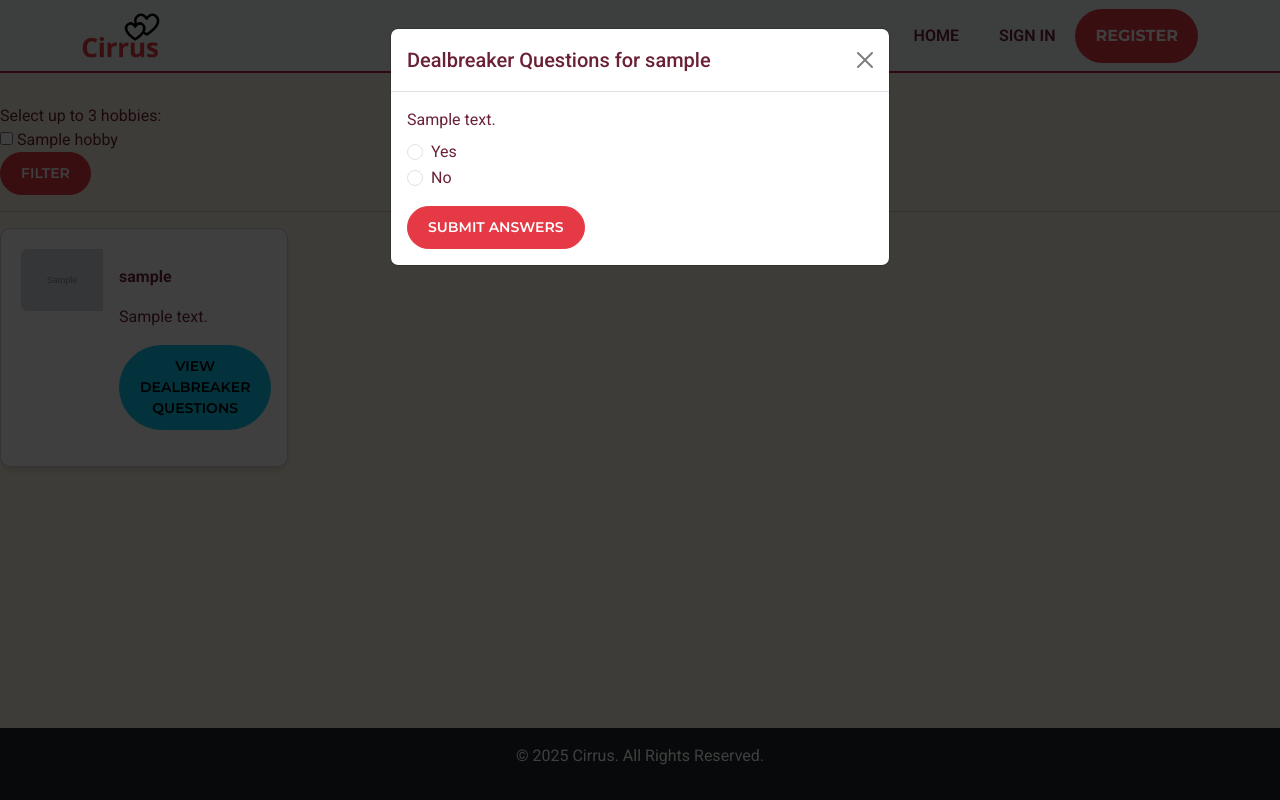
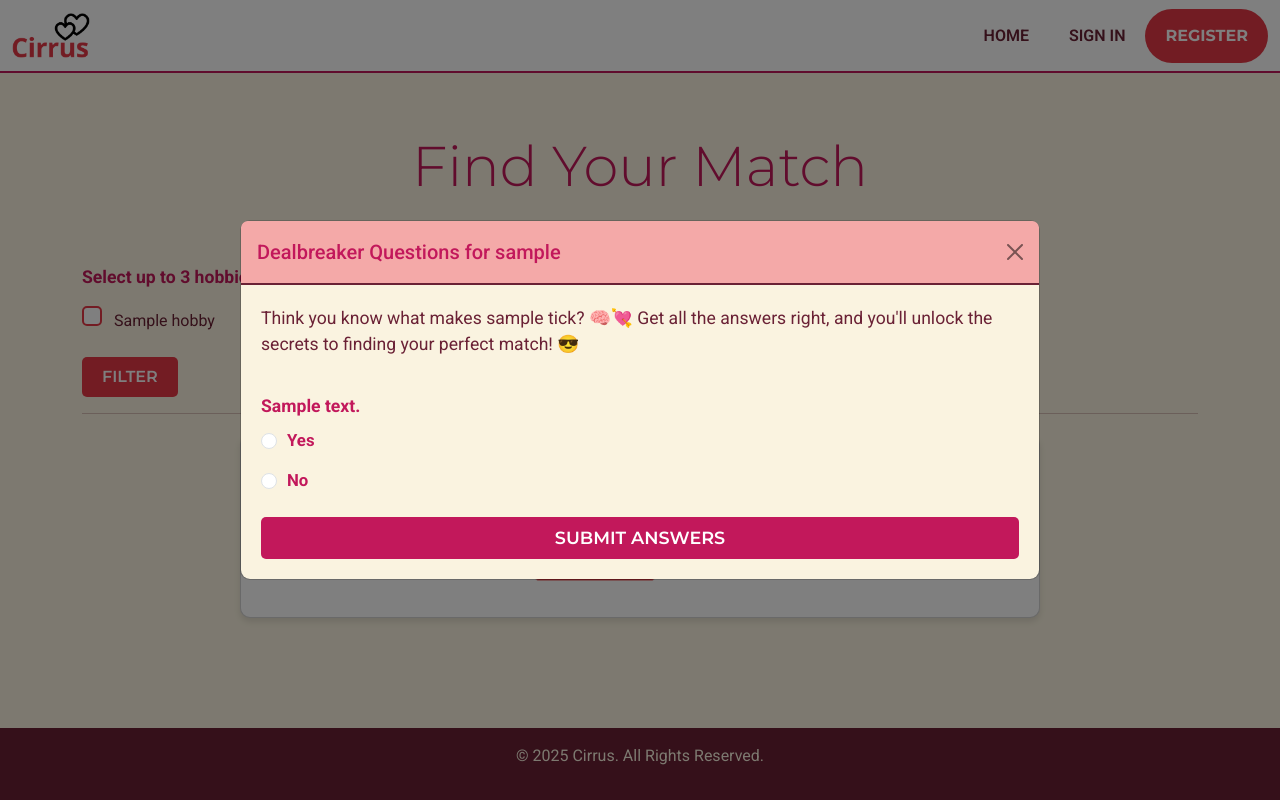
Before and after one commit to Loudotcom/love.exe, a Django app: template matching_project/templates/match/matching_list.html in a window 1280 px wide, after a click on "VIEW MORE". Run offline with Django 5.2, Linux system fonts and the light colour scheme; the template is opened without the code that fills it: most values are stand-ins (such as "Sample title", 1, 10 or a date in 2020); grey boxes marked "Sample" are stand-in pictures; some libraries are stand-ins or nearby versions.

Commit message:
Style matching page, footer and update margins in profile pages

```diff
--- /dev/null
+++ b/matching_project/static/css/matching_list.css
@@ -0,0 +1,200 @@
+.matching-h {
+    margin-bottom: 4rem;
+}
+
+.blurred-image {
+    filter: blur(5px);
+}
+
+.profile-card {
+    background-color: var(--white);
+    border-radius: 10px;
+    box-shadow: 0 4px 6px rgba(0, 0, 0, 0.1);
+    max-width: 800px;
+    margin: 20px auto;
+    padding: 20px;
+    transition: transform 0.3s ease-in-out;
+}
+
+.profile-card:hover {
+    transform: scale(1.05);
+}
+
+.profile-img {
+    width: 100%;
+    max-width: 120px;
+    height: auto;
+    border-radius: 50%;
+    object-fit: cover;
+    margin: 0 auto;
+}
+
+.card-body {
+    padding-left: 20px;
+}
+
+.card-body p {
+    font-size: 1rem;
+    margin-bottom: 10px;
+    color: var(--elegant-wine);
+}
+
+.card-body p strong {
+    font-size: 1.1rem;
+    color: var(--deep-rose);
+}
+
+.btn-info {
+    background-color: var(--passionate-red);
+    border-color: var(--blush-pink);
+    padding: 10px 20px;
+    border-radius: 5px;
+    color: var(--white);
+}
+
+.btn-info:hover {
+    background-color: var(--deep-rose);
+    border-color: var(--deep-rose);
+}
+
+.btn-sm {
+    font-size: 0.9rem;
+    padding: 8px 15px;
+}
+
+.modal-content {
+    background-color: var(--white);
+    color: var(--elegant-wine);
+    border-radius: 8px;
+}
+
+.modal-header {
+    background-color: var(--blush-pink);
+    color: var(--elegant-wine);
+    border-bottom: 2px solid var(--deep-rose);
+}
+
+.modal-body {
+    padding: 20px;
+    font-size: 1rem;
+    color: var(--elegant-wine);
+}
+
+.form-label {
+    font-size: 1.1rem;
+    font-weight: bold;
+    color: var(--deep-rose);
+}
+
+.form-check-label {
+    font-size: 1rem;
+    color: var(--deep-rose);
+}
+
+.modal-footer {
+    background-color: var(--blush-pink);
+}
+
+.form-check-input {
+    margin-top: 5px;
+    margin-right: 10px;
+}
+
+.like-button, .dislike-button {
+    color: var(--white);
+    border: none;
+    padding: 8px 20px;
+    border-radius: 5px;
+    font-size: 1rem;
+}
+
+.like-button {
+    background-color: #28a745;
+}
+
+.dislike-button {
+    background-color: #dc3545;
+}
+
+.like-button:hover {
+    background-color: #218838;
+}
+
+.dislike-button:hover {
+    background-color: #c82333;
+}
+
+.alert-danger {
+    background-color: #dc3545;
+    color: var(--white);
+    font-size: 1rem;
+    margin-top: 20px;
+    padding: 15px;
+    border-radius: 5px;
+    display: none;
+}
+
+label {
+    font-size: 1.1rem;
+    color: var(--deep-rose);
+    font-weight: bold;
+    display: block;
+    margin-bottom: 15px;
+}
+
+.hobbies-container {
+    display: flex;
+    flex-wrap: wrap;
+    gap: 10px;
+}
+
+input[type="checkbox"] {
+    appearance: none;
+    width: 20px;
+    height: 20px;
+    border: 2px solid var(--passionate-red);
+    border-radius: 5px;
+    position: relative;
+    background-color: var(--white);
+    cursor: pointer;
+    transition: background-color 0.3s ease, border-color 0.3s ease;
+}
+
+input[type="checkbox"]:checked {
+    background-color: var(--passionate-red);
+    border-color: var(--deep-rose);
+}
+
+input[type="checkbox"]:checked::before {
+    content: "✓";
+    position: absolute;
+    top: -2px;
+    left: 4px;
+    color: var(--white);
+    font-size: 14px;
+    font-weight: bold;
+}
+
+input[type="checkbox"] + span {
+    font-size: 1rem;
+    color: var(--elegant-wine);
+    margin-left: 8px;
+    cursor: pointer;
+}
+
+button[type="submit"] {
+    background-color: var(--passionate-red);
+    color: var(--white);
+    font-size: 1rem;
+    padding: 8px 20px;
+    border: none;
+    border-radius: 5px;
+    cursor: pointer;
+    width: auto;
+    transition: background-color 0.3s ease;
+    display: inline-block;
+}
+
+button[type="submit"]:hover {
+    background-color: var(--deep-rose);
+}
--- a/matching_project/static/css/style.css
+++ b/matching_project/static/css/style.css
@@ -220,3 +220,8 @@ legend.form-label {
   box-shadow: 0 4px 8px rgba(0, 0, 0, 0.1);
   background-color: rgb(248 249 250);
 }
+
+footer {
+  background-color: var(--elegant-wine);
+  color: var(--soft-ivory);
+}
--- a/matching_project/templates/base.html
+++ b/matching_project/templates/base.html
@@ -20,6 +20,7 @@
     <!-- Custom CSS -->
     <link rel="stylesheet" href="{% static 'css/style.css' %}">
     <link rel="stylesheet" href="{% static 'css/profile.css' %}">
+    <link rel="stylesheet" href="{% static 'css/matching_list.css' %}">
 
     <title>Cirrus</title>
     <link rel="icon" type="image/png" href="{% static 'favicon.png' %}">
--- a/matching_project/templates/includes/footer.html
+++ b/matching_project/templates/includes/footer.html
@@ -1,3 +1,3 @@
-<footer class="bg-dark text-white text-center py-3">
+<footer class="text-center py-3">
     <p>&copy; 2025 Cirrus. All Rights Reserved.</p>
 </footer>
--- a/matching_project/templates/includes/navbar.html
+++ b/matching_project/templates/includes/navbar.html
@@ -1,10 +1,9 @@
 {% load static %}
 
-<nav class="navbar navbar-expand-lg navbar-light bg-light fixed-top">
-    <div class="container">
+<nav class="navbar navbar-expand-lg navbar-light fixed-top">
+    <div class="container-fluid">
         <!-- Ensure the user cannot access other pages once they register until they complete their profile -->
-        <a class="navbar-brand fw-bold text-danger"
-            href="{% if request.path != '/matching/update-profile/' %}{% url 'home' %}{% else %}{% url 'update-profile'%}{% endif %}">
+        <a class="navbar-brand fw-bold" href="{% if request.path != '/matching/update-profile/' %}{% url 'home' %}{% else %}{% url 'update-profile'%}{% endif %}">
             <!-- Insert site logo here -->
             <img src="{% static 'images/logo-bold.png' %}" height="45" class="d-inline-block align-top" alt="">
         </a>
--- a/matching_project/templates/match/matching_list.html
+++ b/matching_project/templates/match/matching_list.html
@@ -2,16 +2,22 @@
 {% load static %}
 
 {% block content %}
-<h2>Find Your Match</h2>
+<section class="container mt-5 mb-5">
+    <h2 class="display-4 matching-h">Find Your Match</h2>
 
 <form method="GET">
     {% csrf_token %}
-    <label>Select up to 3 hobbies:</label><br>
+    <label for="hobbies">Select up to 3 hobbies:</label>
+
+    <div class="hobbies-container">
         {% for hobby in hobbies %}
+            <div>
                 <input type="checkbox" name="hobbies" value="{{ hobby.name }}"
                     {% if hobby.name in selected_hobbies %} checked {% endif %}>
-        {{ hobby.name }}
+                <span>{{ hobby.name }}</span>
+            </div>
         {% endfor %}
+    </div>
     <br>
     <button type="submit" class="btn btn-primary btn-sm">Filter</button>
 </form>
@@ -19,13 +25,13 @@
 <hr>
 
 {% for profile in profiles %}
-    <div class="profile-card card mb-3" style="max-width: 18rem;">
+    <div class="profile-card card mb-3 matching-profile-card">
         <div class="row g-0">
             <div class="col-md-4">
                 {% if profile.profile_picture %}
-                <img src="{{ profile.profile_picture.url }}" class="img-fluid rounded-start" alt="Profile Picture">
+                <img src="{{ profile.profile_picture.url }}" class="blurred-image img-fluid rounded-start profile-img" alt="Profile Picture">
                 {% else %}
-                <img src="/static/default-profile.png" class="img-fluid rounded-start" alt="Default Profile Picture">
+                <img src="/static/default-profile.png" class="blurred-image img-fluid rounded-start profile-img" alt="Default Profile Picture">
                 {% endif %}
             </div>
             <div class="col-md-8">
@@ -33,50 +39,63 @@
                     <p><strong>{{ profile.user.username }}</strong></p>
                     <p class="card-text">{{ profile.bio|truncatewords:10 }}</p>
                     <button type="button" class="btn btn-info btn-sm" data-bs-toggle="modal" data-bs-target="#exampleModal-{{ profile.id }}">
-                        View Dealbreaker Questions
+                        View More
                     </button>
                 </div>
             </div>
         </div>
     </div>
 
+
     <div class="modal fade" id="exampleModal-{{ profile.id }}" tabindex="-1" aria-labelledby="exampleModalLabel-{{ profile.id }}" aria-hidden="true">
-    <div class="modal-dialog">
-        <div class="modal-content">
-            <div class="modal-header">
-                <h5 class="modal-title" id="exampleModalLabel-{{ profile.id }}">Dealbreaker Questions for {{ profile.user.username }}</h5>
+        <div class="modal-dialog modal-lg modal-dialog-centered" style="max-width: 800px;">
+            <div class="modal-content" style="background-color: var(--soft-ivory); border-radius: 10px;">
+                <div class="modal-header" style="border-bottom: 2px solid var(--elegant-wine);">
+                    <h5 class="modal-title" id="exampleModalLabel-{{ profile.id }}" style="color: var(--deep-rose); font-size: 1.25rem;">
+                        Dealbreaker Questions for {{ profile.user.username }}
+                    </h5>
                     <button type="button" class="btn-close" data-bs-dismiss="modal" aria-label="Close"></button>
                 </div>
                 <div class="modal-body">
+                    <p style="font-size: 1.1rem; color: var(--elegant-wine); padding-bottom: 20px;">
+                        Think you know what makes {{ profile.user.username }} tick? 🧠💘 Get all the answers right, and you'll unlock the secrets to finding your perfect match! 😎
+                    </p>
                     <div id="modal-content-{{ profile.id }}"></div>
-
                     <form id="dealbreaker-form-{{ profile.id }}" method="POST" action="{% url 'answer_dealbreaker_questions' profile.id %}" data-profile-id="{{ profile.id }}">
                         {% csrf_token %}
                         {% for question in profile.questions.all %}
-                        <div class="mb-3">
-                            <label class="form-label">{{ question.text }}</label>
-                            <div class="form-check">
+                            <div class="mb-4">
+                                <label class="form-label" style="font-size: 1.1rem; color: var(--deep-rose);">{{ question.text }}</label>
+                                <div class="form-check" style="margin-bottom: 10px;">
                                     <input class="form-check-input" type="radio" name="question_{{ question.id }}" value="True" required>
-                                <label class="form-check-label">Yes</label>
+                                    <label class="form-check-label" style="color: var(--deep-rose); font-size: 1.05rem;">Yes</label>
                                 </div>
                                 <div class="form-check">
                                     <input class="form-check-input" type="radio" name="question_{{ question.id }}" value="False" required>
-                                <label class="form-check-label">No</label>
+                                    <label class="form-check-label" style="color: var(--deep-rose); font-size: 1.05rem;">No</label>
                                 </div>
                             </div>
                         {% endfor %}
-                    <div id="error-message-{{ profile.id }}" class="alert alert-danger" style="display:none;">Sorry, this match is not for you.</div>
-                    <button type="submit" class="btn btn-primary btn-sm" id="submit-button-{{ profile.id }}">Submit Answers</button>
+                        <div id="error-message-{{ profile.id }}" class="alert alert-danger" style="display:none; font-size: 1rem; background-color: var(--elegant-wine); color: var(--white);"></div>
+                        <button type="submit" class="btn btn-primary btn-sm" id="submit-button-{{ profile.id }}" style="width: 100%; font-size: 1.1rem; border-radius: 5px; background-color: var(--deep-rose);">
+                            Submit Answers
+                        </button>
                     </form>
 
-                <div id="like-dislike-container-{{ profile.id }}" style="display:none;">
-
-                    <button class="like-button btn btn-success btn-sm" data-vote="like">Like (<span id="like-count-{{ profile.id }}">0</span>)</button>
-                    <button class="dislike-button btn btn-danger btn-sm" data-vote="dislike">Dislike (<span id="dislike-count-{{ profile.id }}">0</span>)</button>
+                    <div id="like-dislike-container-{{ profile.id }}" style="display:none; text-align: center; margin-top: 20px;">
+                        <button class="like-button btn btn-success btn-sm" data-vote="like" style="margin-right: 15px;">
+                            Like (<span id="like-count-{{ profile.id }}">0</span>)
+                        </button>
+                        <button class="dislike-button btn btn-danger btn-sm" data-vote="dislike">
+                            Dislike (<span id="dislike-count-{{ profile.id }}">0</span>)
+                        </button>
                     </div>
 
-                <div id="message-container-{{ profile.id }}" style="display:none;">
-                    <a href="{% url 'message_detail' profile_id=profile.id %}" class="btn btn-primary btn-sm">Message {{ profile.user.username }}</a>
+                    <div id="message-container-{{ profile.id }}" style="display:none; text-align: center; margin-top: 20px;">
+                        <a href="{% url 'message_detail' profile_id=profile.id %}" class="btn btn-primary btn-sm" style="width: 100%; border-radius: 5px; background-color: var(--passionate-red); color: var(--white);">
+                            Message {{ profile.user.username }}
+                        </a>
+                    </div>
                 </div>
             </div>
         </div>
@@ -86,9 +105,6 @@
 {% empty %}
     <p>No matches found. Try different hobbies.</p>
 {% endfor %}
-
-<script src="https://cdn.jsdelivr.net/npm/@popperjs/core@2.11.6/dist/umd/popper.min.js"></script>
-<script src="https://cdn.jsdelivr.net/npm/bootstrap@5.2.3/dist/js/bootstrap.min.js"></script>
 
 <script>
     document.querySelectorAll('[id^="dealbreaker-form-"]').forEach(form => {
--- a/matching_project/templates/profile/profile.html
+++ b/matching_project/templates/profile/profile.html
@@ -1,7 +1,7 @@
 {% extends "base.html" %}
 {% load static %}
 {% block content %}
-<section class="container">
+<section class="container mt-5 mb-5">
     <h1 class="display-4 text-center mb-4">Hello, {{ profile.user.username }}!</h1>
 
     <div class="row mt-4">
--- a/matching_project/templates/profile/update-profile.html
+++ b/matching_project/templates/profile/update-profile.html
@@ -2,7 +2,7 @@
 {% load crispy_forms_tags %}
 {% load static %}
 {% block content %}
-<section class="container-fluid mb-3">
+<section class="container-fluid mt-5 mb-3">
 
     <div class="row">
 
```
Also changed, not shown: matching_project/matching/views.py (+16 -7 lines). Lines whose indentation alone changed are shown as unchanged.
